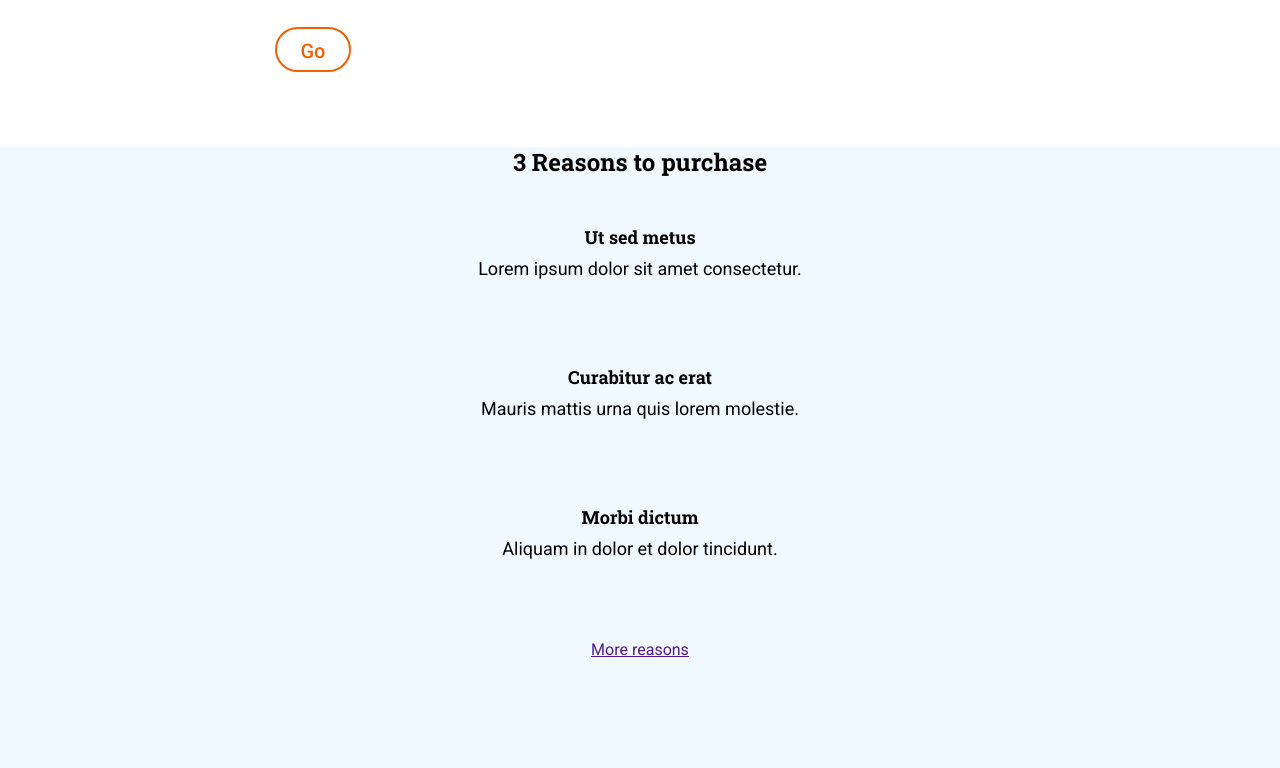
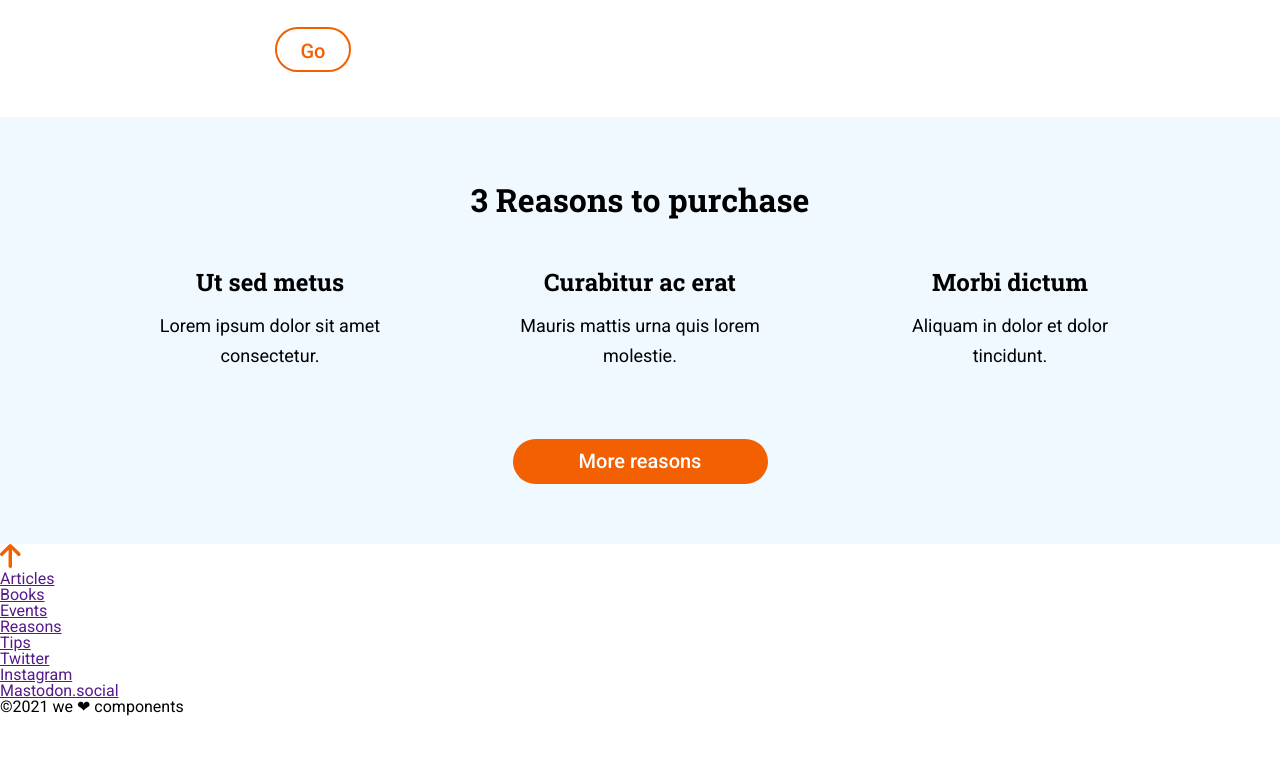
Before and after one commit to AmandaKhol/Anonymous-layout, a website: page src/html/index.html in a window 1280 px wide. Shown: the part 1059-1827 px from the top of the page. After the commit the page ends 1775 px from the top, so only its background shows below. Drawn offline with nearby package versions, Linux system fonts and the light colour scheme; files that its build step writes are made by us from their sources; files whose address does not match are found by name.

Commit message:
add new styles in sections

```diff
--- a/src/html/partials/reasons.html
+++ b/src/html/partials/reasons.html
@@ -1,25 +1,24 @@
-<section id="reasons" class="reasons">
-  <div class="centralcolumn">
-    <h2 class="reasons__title">3 Reasons to purchase</h2>
-
-    <div class="reasons__container">
+<section id="reasons" class="section__reasons">
+  <h2 class="section__reasons--title">3 Reasons to purchase</h2>
+  <div class="centralcolumn reasons__container">
+    <div class="reasons__container--card">
       <h3 class="reasons__container--title">Ut sed metus</h3>
       <p class="reasons__container--paragraph">
         Lorem ipsum dolor sit amet consectetur.
       </p>
     </div>
-    <div class="reasons__container">
+    <div class="reasons__container--card">
       <h3 class="reasons__container--title">Curabitur ac erat</h3>
       <p class="reasons__container--paragraph">
         Mauris mattis urna quis lorem molestie.
       </p>
     </div>
-    <div class="reasons__container">
+    <div class="reasons__container--card">
       <h3 class="reasons__container--title">Morbi dictum</h3>
       <p class="reasons__container--paragraph">
         Aliquam in dolor et dolor tincidunt.
       </p>
     </div>
   </div>
-  <a class="centralcolumn reasons__link" href="">More reasons</a>
+  <a class="section__reasons--link" href="">More reasons</a>
 </section>
--- a/src/scss/core/_mixins.scss
+++ b/src/scss/core/_mixins.scss
@@ -29,5 +29,6 @@
   text-align: center;
   text-decoration: none;
   @include typo-basics();
+
   @content;
 }
--- a/src/scss/layout/_reasons.scss
+++ b/src/scss/layout/_reasons.scss
@@ -1,12 +1,17 @@
-.reasons {
+.section__reasons {
   background-color: $color-background-main;
   height: 624px;
-  grid-template-columns: 1fr;
-  grid-template-rows: repeat(5, 1fr);
-  text-align: center;
-  &__title {
-    grid-row: span 1;
-    margin-top: 30px;
+  display: flex;
+  flex-direction: column;
+  justify-content: flex-end;
+  align-items: center;
+  @include tablet() {
+    height: 397px;
+  }
+  @include desktop() {
+    height: 427px;
+  }
+  &--title {
     margin-bottom: 45px;
     font-family: $font-titles;
     font-size: 24px;
@@ -15,10 +20,55 @@
     line-height: 1.25;
     text-align: center;
     color: $color-subtitles;
+    @include tablet() {
+      font-size: 26px;
+      line-height: 1.73;
     }
-  &__container {
+    @include desktop() {
+      font-size: 32px;
+      line-height: 1.41;
+    }
+  }
+  &--link {
+    @include button-links(184px) {
+      background-color: $color-button;
+      color: $color-title;
+      margin-bottom: 60px;
+    }
+    @include tablet() {
+      width: 210px;
+    }
+    @include desktop() {
+      width: 255px;
+    }
+  }
+}
+
+.reasons__container {
+  margin: 0 55px;
+  display: grid;
+  grid-template-columns: 1fr;
+  grid-template-rows: repeat(3, 1fr);
+  text-align: center;
+  @include tablet() {
+    grid-template-columns: repeat(3, 1fr);
+    grid-template-rows: repeat(1, 1fr);
+    margin: 0;
+  }
+  @include desktop() {
+    margin: 0 85px;
+  }
+
+  &--card {
     grid-row: span 1;
+    width: 100%;
     margin-bottom: 45px;
+    text-align: center;
+    @include tablet() {
+      margin-bottom: 60px;
+    }
+  }
+
   &--title {
     margin-bottom: 2px;
     font-family: $font-titles;
@@ -28,9 +78,15 @@
     line-height: 1.67;
     text-align: center;
     color: $color-subtitles;
+    @include tablet() {
+      margin-bottom: 14px;
+      font-size: 24px;
+      line-height: 1.25;
+    }
   }
   &--paragraph {
     height: 63px;
+    margin: 0 55px;
     font-family: $font-text;
     font-size: 18px;
     font-weight: normal;
@@ -38,6 +94,8 @@
     line-height: 1.67;
     text-align: center;
     color: $color-subtitles;
+    @include tablet() {
+      height: 68px;
     }
   }
 }
```
Lines whose indentation alone changed are shown as unchanged.
